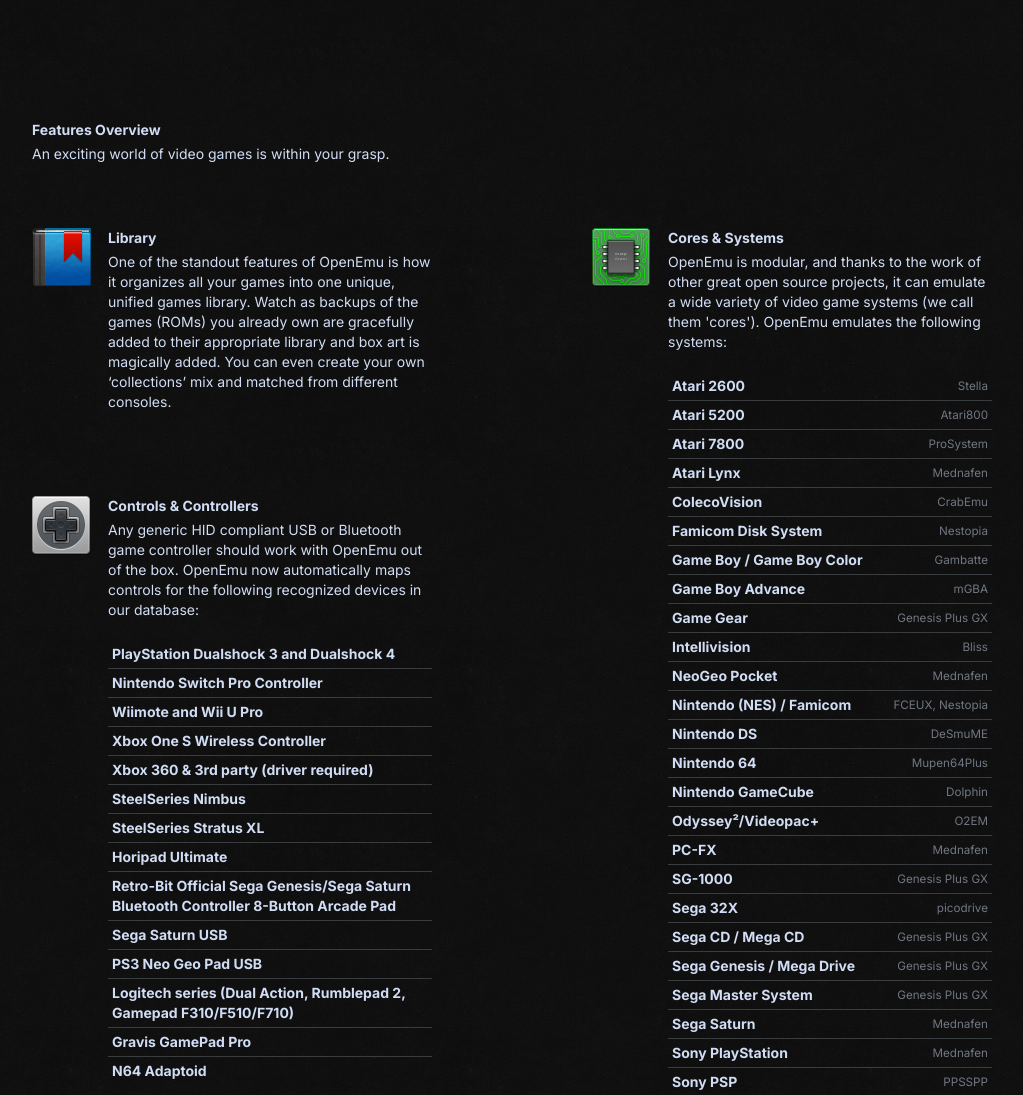
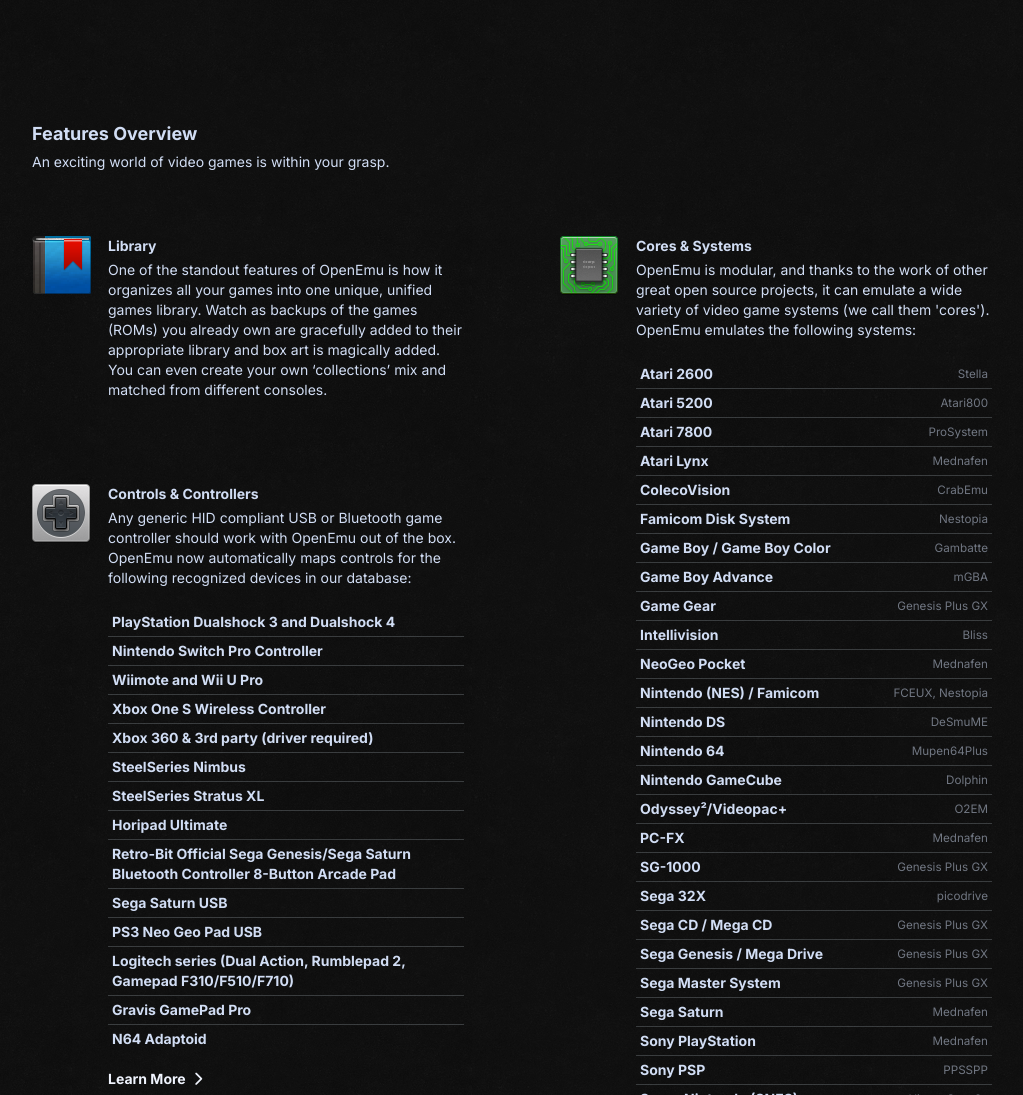
Before and after one commit to OpenEmu/openemu.github.io, a plain HTML site: page index.html in a window 1280 px wide. Shown: the part 2920-4015 px from the top of the page, without its empty margins (128-1151 px from the left). Drawn offline with Linux system fonts and the light colour scheme.

Commit message:
spacing cleanup for features overview section

```diff
--- a/index.html
+++ b/index.html
@@ -135,10 +135,10 @@
         </section>
         <section id="features" class="features py-32 px-4 lg:px-0 bg-repeat-x bg-bottom" style="background-image: url('img/grunge-bot.png');">
           <div class="mx-auto px-4 max-w-screen-lg">
-            <h3 class="mb-1 text-center lg:text-left font-bold">Features Overview</h3>
+            <h3 class="mb-1 text-lg text-center lg:text-left font-bold">Features Overview</h3>
             <p class="mb-16 text-center lg:text-left">An exciting world of video games is within your grasp.</p>
             <div class="lg:flex justify-between">
-              <div class="mx-auto lg:mx-0 lg:pr-12 max-w-md">
+              <div class="mx-auto lg:mx-0 lg:pr-12 max-w-lg flex-1">
                 <ul class="mb-16 flex items-start">
                   <li class="mr-4"><img src="img/feature-book.png" alt="feature" /></li>
                   <li class="flex-1">
@@ -158,7 +158,7 @@
                   </li>
                 </ul>
               </div>
-              <div class="mx-auto lg:mx-0 lg:pl-12 max-w-md">
+              <div class="mx-auto lg:mx-0 lg:pl-12 max-w-lg flex-1">
                 <ul class="flex items-start">
                   <li class="mr-4"><img src="img/feature-chip.png" alt="feature" /></li>
                   <li class="flex-1">
```
